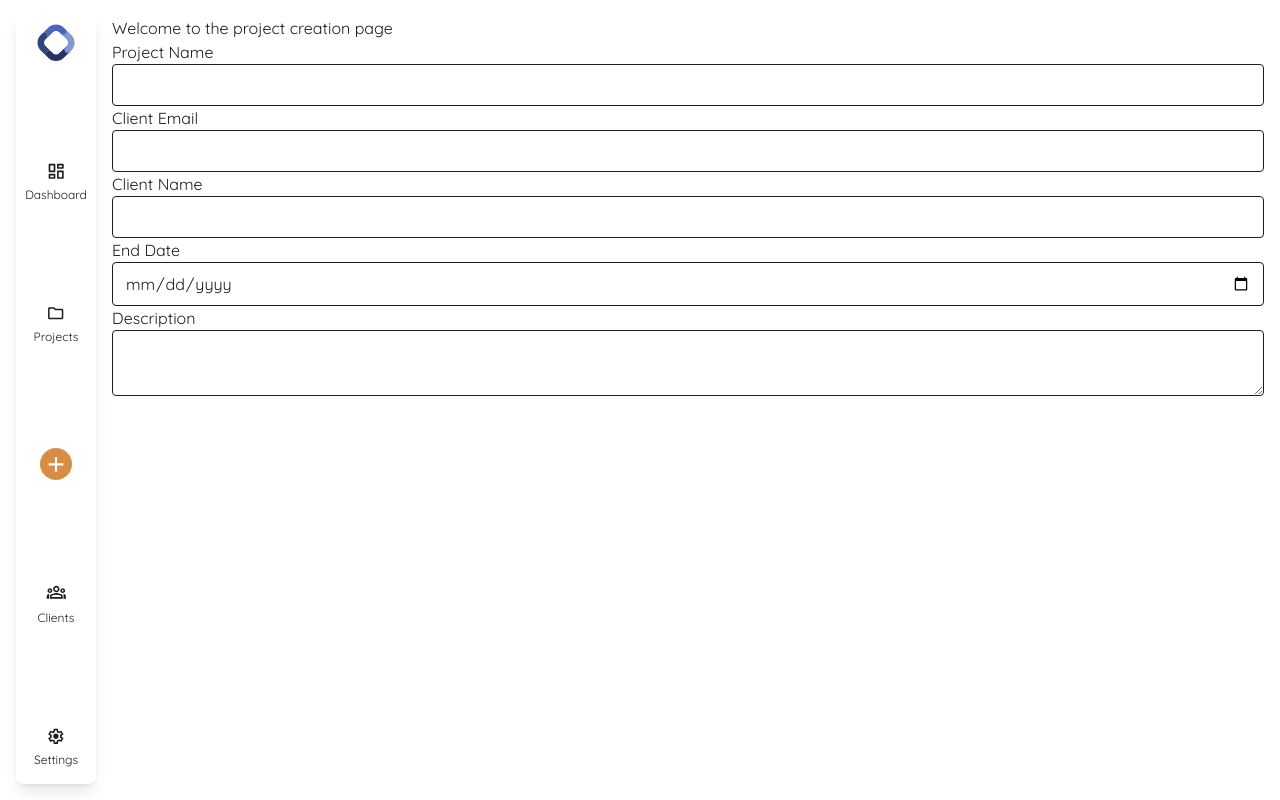
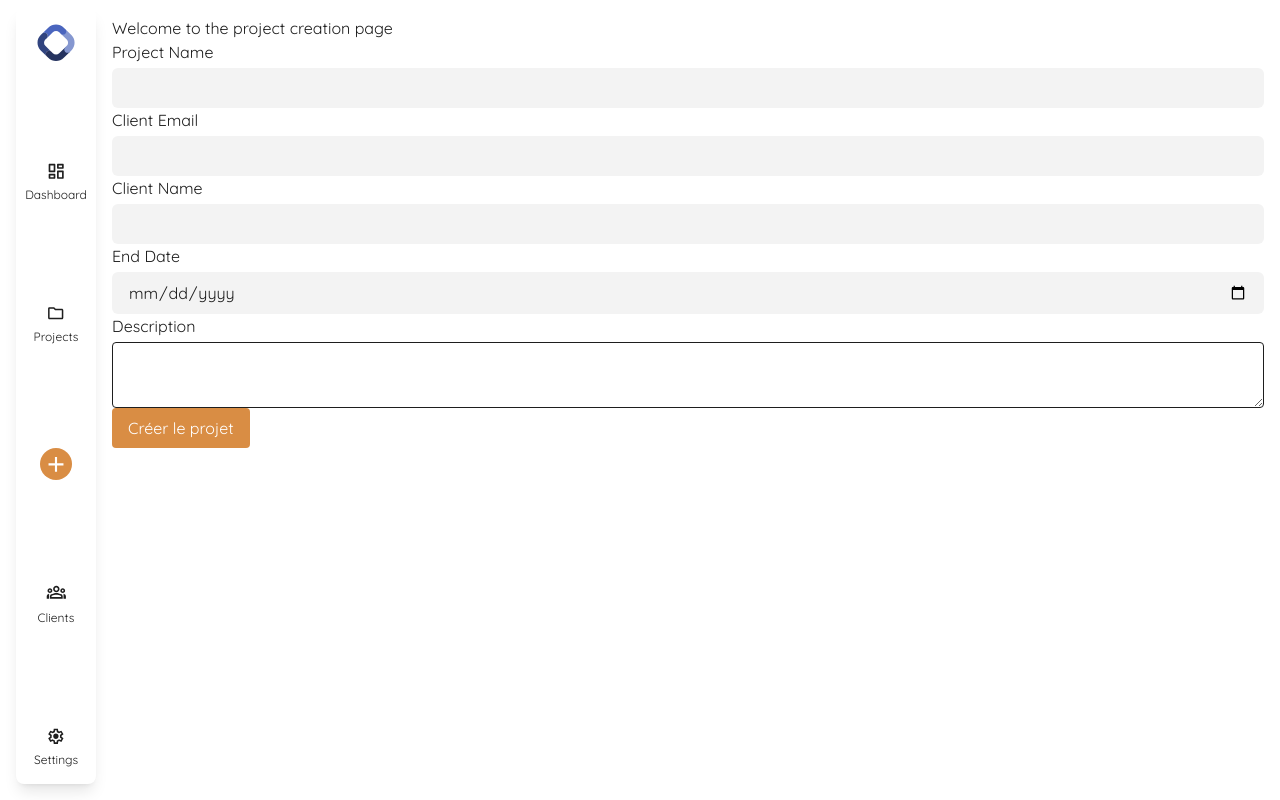
Before and after one commit to WildCodeSchool/cdajs-2405-projet-flowee, a React (Vite) app in the folder frontend/: page /newproject in a window 1280 px wide. Built offline with nearby package versions, Linux system fonts and the light colour scheme; no server answers.

Commit message:
Add TextArea atom and update form to use Input atom and text area atom

```diff
--- /dev/null
+++ b/frontend/src/atoms/TextArea.tsx
@@ -0,0 +1,21 @@
+import { forwardRef, TextareaHTMLAttributes } from "react";
+
+interface TextareaProps extends TextareaHTMLAttributes<HTMLTextAreaElement> {
+  label: string;
+}
+
+export const Textarea = forwardRef<HTMLTextAreaElement, TextareaProps>(
+  ({ label, ...props }, ref) => {
+    return (
+      <div className="flex flex-col gap-1">
+        <label htmlFor={props.name}>{label}</label>
+
+        <textarea
+          ref={ref}
+          {...props}
+          className="w-full border rounded px-3 py-2 focus:outline-blue focus:invalid:border-red focus:invalid:outline-red"
+        />
+      </div>
+    );
+  },
+);
--- a/frontend/src/pages/CreateProject.tsx
+++ b/frontend/src/pages/CreateProject.tsx
@@ -4,6 +4,8 @@ import {
   type CreateProjectInput,
   useCreateProjectMutation,
 } from "../__generated__/graphql-types";
+import { Input } from "../atoms/Input";
+import { Textarea } from "../atoms/TextArea";
 
 export default function CreateProject() {
   const {
@@ -39,25 +41,21 @@ export default function CreateProject() {
         <h1>Welcome to the project creation page</h1>
         <form onSubmit={handleSubmit(onSubmit)} className="">
           <div>
-            <label className="">
-              Project Name
-              <input
+            <Input
+              label="Project Name"
               type="text"
               {...register("projectName", {
                 required: "Ce champ est requis.",
               })}
-                className="w-full border rounded px-3 py-2"
             />
-            </label>
             {errors.projectName && (
               <p className="text-red-500">{errors.projectName.message}</p>
             )}
           </div>
 
           <div>
-            <label className="">
-              Client Email
-              <input
+            <Input
+              label=" Client Email"
               type="email"
               {...register("clientEmail", {
                 required: "Ce champ est requis.",
@@ -66,54 +64,45 @@ export default function CreateProject() {
                   message: "Adresse email invalide.",
                 },
               })}
-                className="w-full border rounded px-3 py-2"
             />
-            </label>
+
             {errors.clientEmail && (
               <p className="text-red-500">{errors.clientEmail.message}</p>
             )}
           </div>
 
           <div>
-            <label className="">
-              Client Name
-              <input
+            <Input
+              label="Client Name"
               type="text"
               {...register("clientName", {
                 required: "Ce champ est requis.",
               })}
-                className="w-full border rounded px-3 py-2"
             />
-            </label>
+
             {errors.clientName && (
               <p className="text-red-500">{errors.clientName.message}</p>
             )}
           </div>
 
           <div>
-            <label className="">
-              End Date
-              <input
+            <Input
+              label="End Date"
               type="date"
               {...register("endDate", { required: "Ce champ est requis." })}
-                className="w-full border rounded px-3 py-2"
             />
-            </label>
+
             {errors.endDate && (
               <p className="text-red-500">{errors.endDate.message}</p>
             )}
           </div>
 
           <div>
-            <label className="">
-              Description
-              <textarea
-                {...register("description", {
-                  required: "Ce champ est requis.",
-                })}
-                className="w-full border rounded px-3 py-2"
+            <Textarea
+              label="Description"
+              {...register("description", { required: "Ce champ est requis." })}
             />
-            </label>
+
             {errors.description && (
               <p className="text-red-500">{errors.description.message}</p>
             )}
@@ -122,7 +111,7 @@ export default function CreateProject() {
           <button
             type="submit"
             disabled={loading}
-            className="bg-blue-600 text-white px-4 py-2 rounded"
+            className="bg-theme-base text-white px-4 py-2 rounded"
           >
             {loading ? "Création en cours..." : "Créer le projet"}
           </button>
```
Lines whose indentation alone changed are shown as unchanged.
